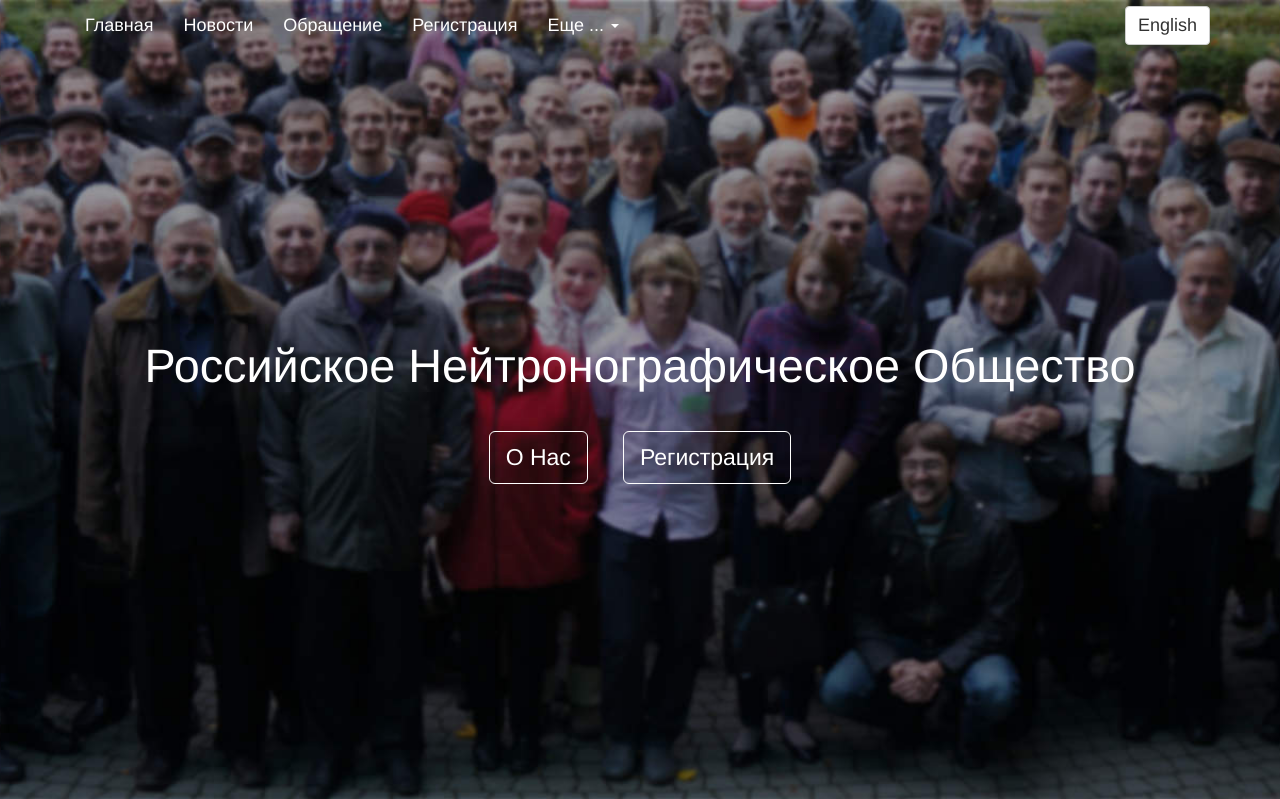
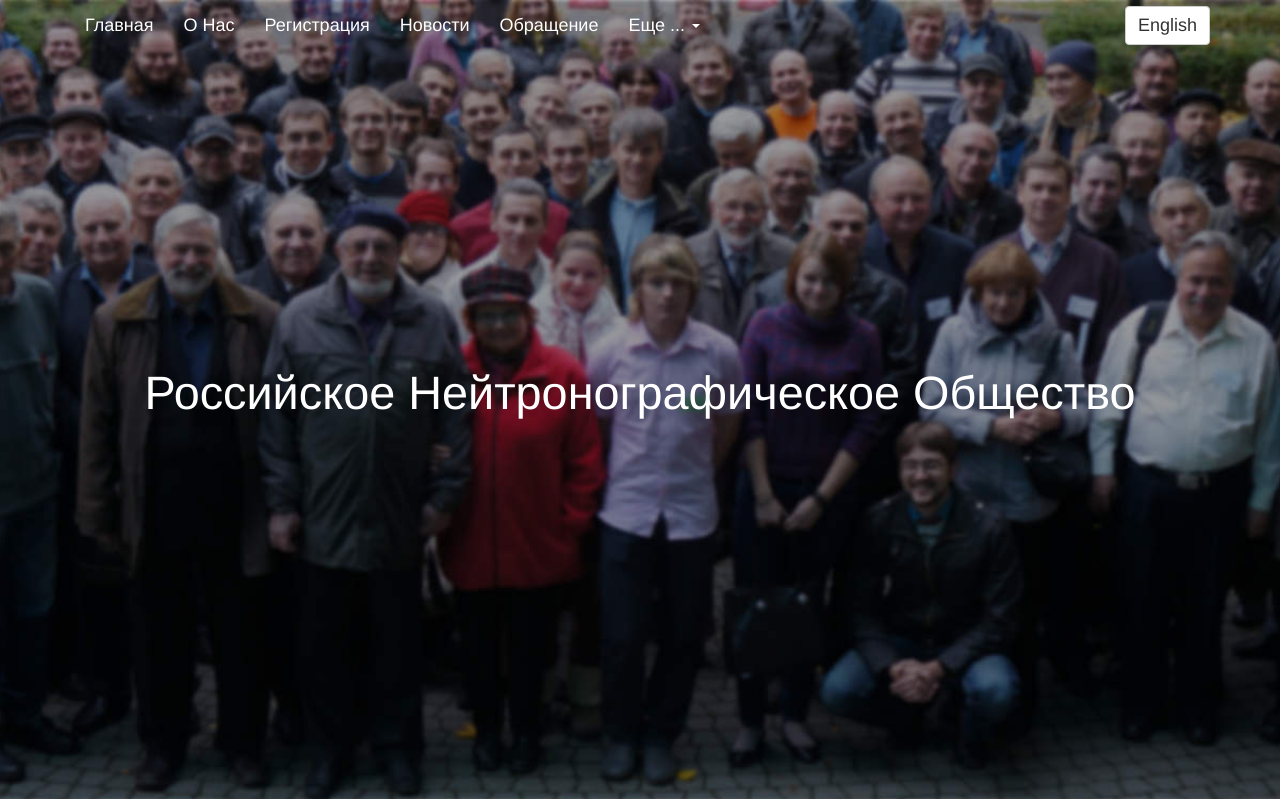
Before and after one commit to mgatpnpi/rosneutro, a Django app: page / in a window 1280 px wide. Shown: the top 799 px of the page. Run offline with Django 3.2, Linux system fonts and the light colour scheme; data that the repository does not hold is empty; style sheets or scripts are compiled from the project's sources; parts of the project's set-up code (start-up, migrations or seed data) failed here and were passed over; some libraries are stand-ins or nearby versions.

Commit message:
templates navigation improvements

```diff
--- a/templates/base.html
+++ b/templates/base.html
@@ -29,14 +29,14 @@
 
     <div class="container">
             <div class="navbar-header">
-              <button type="button" class="navbar-toggle collapsed" data-toggle="collapse" data-target="#navbar-collapse-1" aria-expanded="false">
+              <button type="button" class="navbar-toggle collapsed" data-toggle="collapse" data-target="#main-menu" aria-expanded="false">
                 <span class="sr-only">{% trans "МЕНЮ" %}</span>
                 <span class="icon-bar"></span>
                 <span class="icon-bar"></span>
                 <span class="icon-bar"></span>
               </button>
             </div>
-                <div class="collapse navbar-collapse" id="navbar-collapse-1">
+                <div class="collapse navbar-collapse" id="main-menu">
                     {% include 'menu.html' %}
                     {% include 'lang.html' %}
                 </div>
--- a/templates/main.html
+++ b/templates/main.html
@@ -7,11 +7,6 @@
     <h1>{% trans "Российское Нейтронографическое Общество"%}</h1>
     <br>
 
-<a class="btn btn-default btn-lg mainpageregistraionbutton" href="#content">{% trans "О Нас" %}</a>
-&nbsp;
-&nbsp;
-&nbsp;
-<a class="btn btn-default btn-lg mainpageregistraionbutton" href="#form-section">{% trans "Регистрация" %}</a>
 </div>
 </div>
 </header>
--- a/templates/menu.html
+++ b/templates/menu.html
@@ -1,17 +1,26 @@
 {% load i18n %}
 {% load static %}
 <ul class="nav navbar-nav">
-    <li><a href="{% url 'main_page'%}">
-{% trans "Главная" %}
-</a></li>
-    <li><a href="{% url 'news' 1%}">
-{% trans "Новости" %}
-</a></li>
+    <li>
+        <a href="/#main-page-header" data-toggle="collapse" data-target="#main-menu">{% trans "Главная" %}</a>
+    </li>
+    <li>
+        <a href="/#content" data-toggle="collapse" data-target="#main-menu">{% trans "О Нас" %}</a>
+    </li>
+{% if path == '/' %}
+    <li>
+        <a href="/#form-section" data-toggle="collapse" data-target="#main-menu">{% trans "Регистрация" %}</a>
+    </li>
+{% else %}
+    <li>
+        <a href="{% url 'members_registration'%}">{% trans "Регистрация" %}</a>
+    </li>
+{% endif %}
+    <li>
+        <a href="{% url 'news' 1%}">{% trans "Новости" %}</a>
+    </li>
     <li>
         <a href="{% url 'message' %}">{% trans "Обращение" %}</a>
-</li>
-<li>
-<a href="{% url 'members_registration'%}">{% trans "Регистрация" %}</a>
     </li>
 	<li class="dropdown">
         <a data-toggle="dropdown" href="#">
@@ -19,8 +28,12 @@
 			<b class="caret"></b>
         </a>
         <ul class="dropdown-menu">
-    <li><a href="{% url 'members_list'%}">{% trans "Участники" %}</a></li>
-    <li><a href="/archive/index.php.html">{% trans "Архивный сайт"%}</a></li>
+            <li>
+                <a href="{% url 'members_list'%}">{% trans "Участники" %}</a>
+            </li>
+            <li>
+                <a href="/archive/index.php.html">{% trans "Архивный сайт"%}</a>
+            </li>
         </ul>
     </li>
 </ul>
```
Lines whose indentation alone changed are shown as unchanged.
